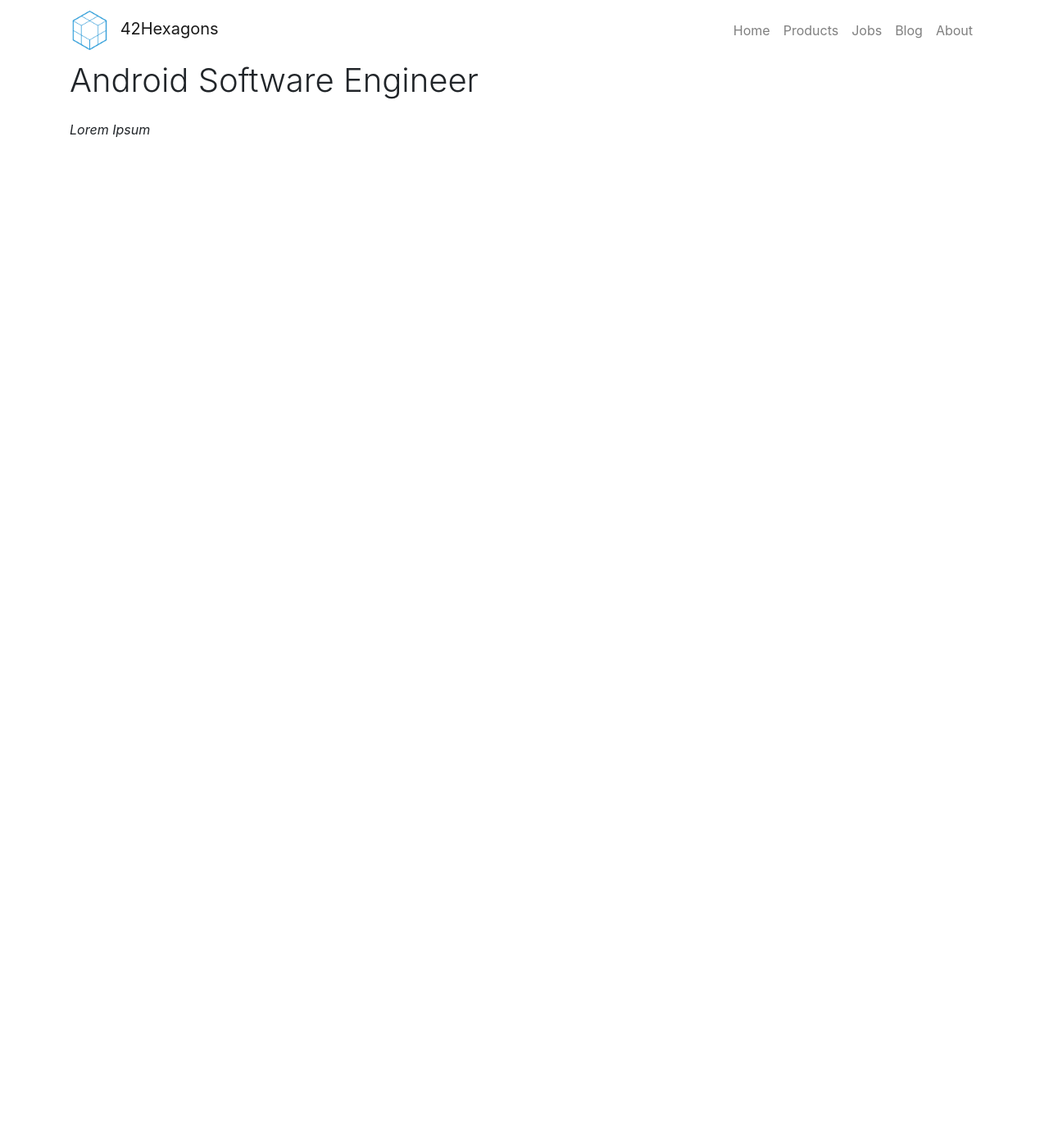
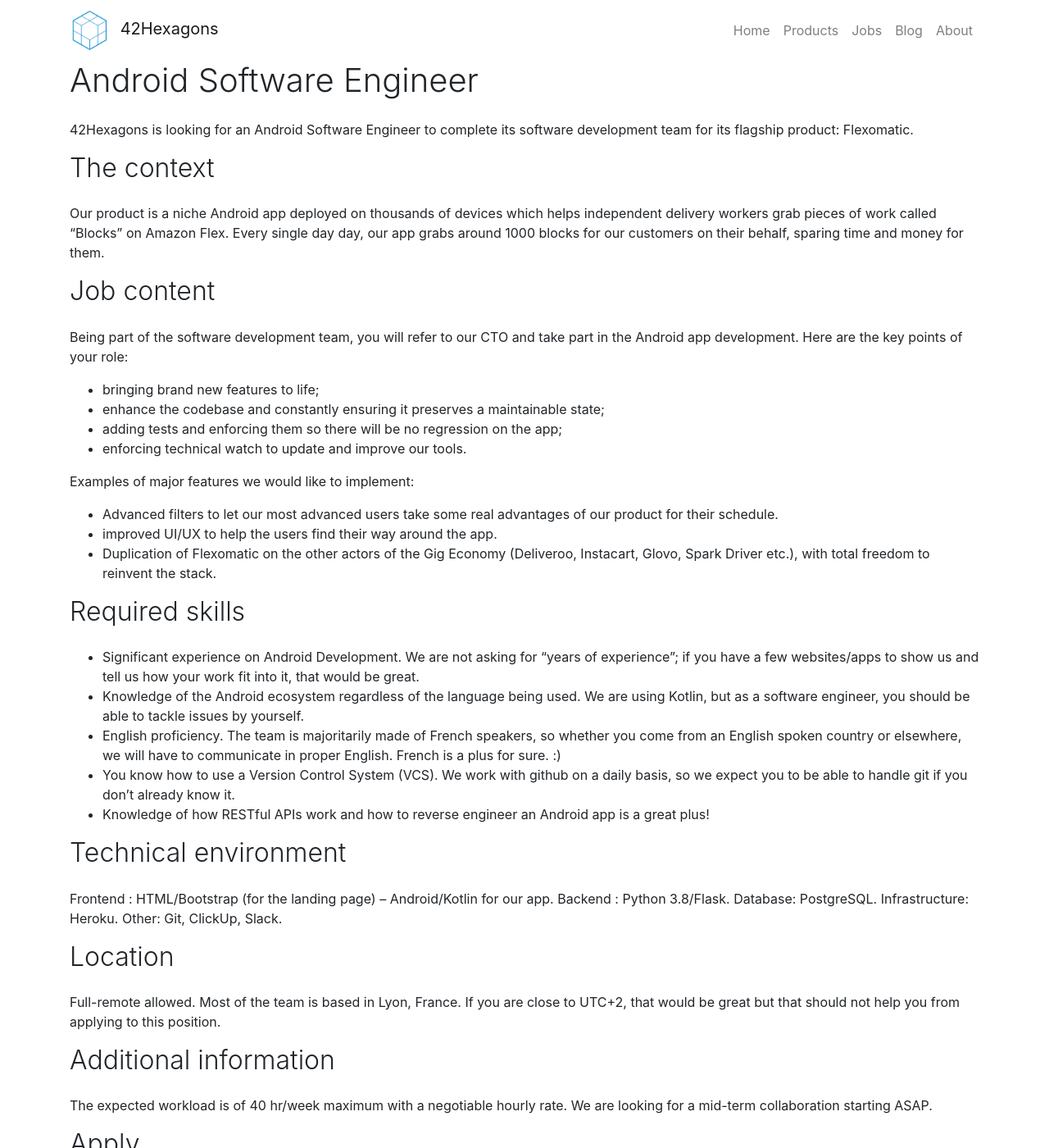
Before and after one commit to 42hexagons/42hexagons.github.io, a Jekyll site: the page built from _jobs/android-software-engineer.md, in a window 1280 px wide and 1400 px high. Shown: the whole window at 82% size. Built offline with Jekyll 4.4.1, drawn with Linux system fonts in a browser that asks for light colours; nearby versions of some CDN libraries; some of the changed text lies outside the part shown.

Commit message:
Update android-software-engineer.md

```diff
--- a/_jobs/android-software-engineer.md
+++ b/_jobs/android-software-engineer.md
@@ -8,4 +8,52 @@
 
 # Android Software Engineer
 
-*Lorem Ipsum*
+42Hexagons is looking for an Android Software Engineer to complete its software development team for its flagship product: Flexomatic.
+
+## The context
+
+Our product is a niche Android app deployed on thousands of devices which helps independent delivery workers grab pieces of work called “Blocks” on Amazon Flex. Every single day day, our app grabs around 1000 blocks for our customers on their behalf, sparing time and money for them.
+
+## Job content
+
+Being part of the software development team, you will refer to our CTO and take part in the Android app development. Here are the key points of your role:
+
+- bringing brand new features to life;
+- enhance the codebase and constantly ensuring it preserves a maintainable state;
+- adding tests and enforcing them so there will be no regression on the app;
+- enforcing technical watch to update and improve our tools.
+
+
+Examples of major features we would like to implement:
+
+- Advanced filters to let our most advanced users take some real advantages of our product for their schedule.
+- improved UI/UX to help the users find their way around the app.
+- Duplication of Flexomatic on the other actors of the Gig Economy (Deliveroo, Instacart, Glovo, Spark Driver etc.), with total freedom to reinvent the stack.
+
+
+## Required skills
+
+- Significant experience on Android Development. We are not asking for “years of experience”; if you have a few websites/apps to show us and tell us how your work fit into it, that would be great.
+- Knowledge of the Android ecosystem regardless of the language being used. We are using Kotlin, but as a software engineer, you should be able to tackle issues by yourself.
+- English proficiency. The team is majoritarily made of French speakers, so whether you come from an English spoken country or elsewhere, we will have to communicate in proper English. French is a plus for sure. :)
+- You know how to use a Version Control System (VCS). We work with github on a daily basis, so we expect you to be able to handle git if you don’t already know it.
+- Knowledge of how RESTful APIs work and how to reverse engineer an Android app is a great plus!
+
+## Technical environment
+Frontend : HTML/Bootstrap (for the landing page) – Android/Kotlin for our app.
+Backend : Python 3.8/Flask.
+Database: PostgreSQL.
+Infrastructure: Heroku.
+Other: Git, ClickUp, Slack.
+
+## Location
+
+Full-remote allowed. Most of the team is based in Lyon, France. If you are close to UTC+2, that would be great but that should not help you from applying to this position.
+
+## Additional information
+
+The expected workload is of 40 hr/week maximum with a negotiable hourly rate. We are looking for a mid-term collaboration starting ASAP.
+
+## Apply
+
+Shoot us a resume at hello@42hexagons.org.
```
